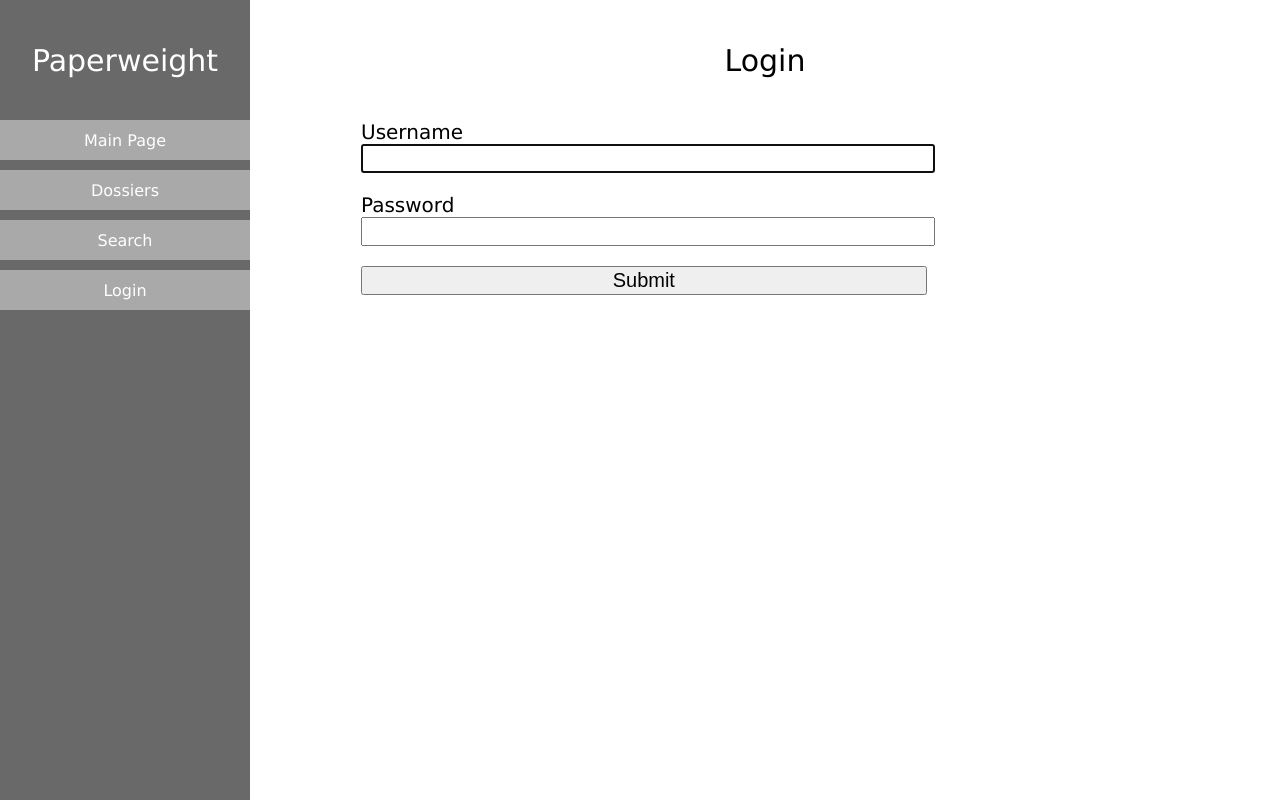
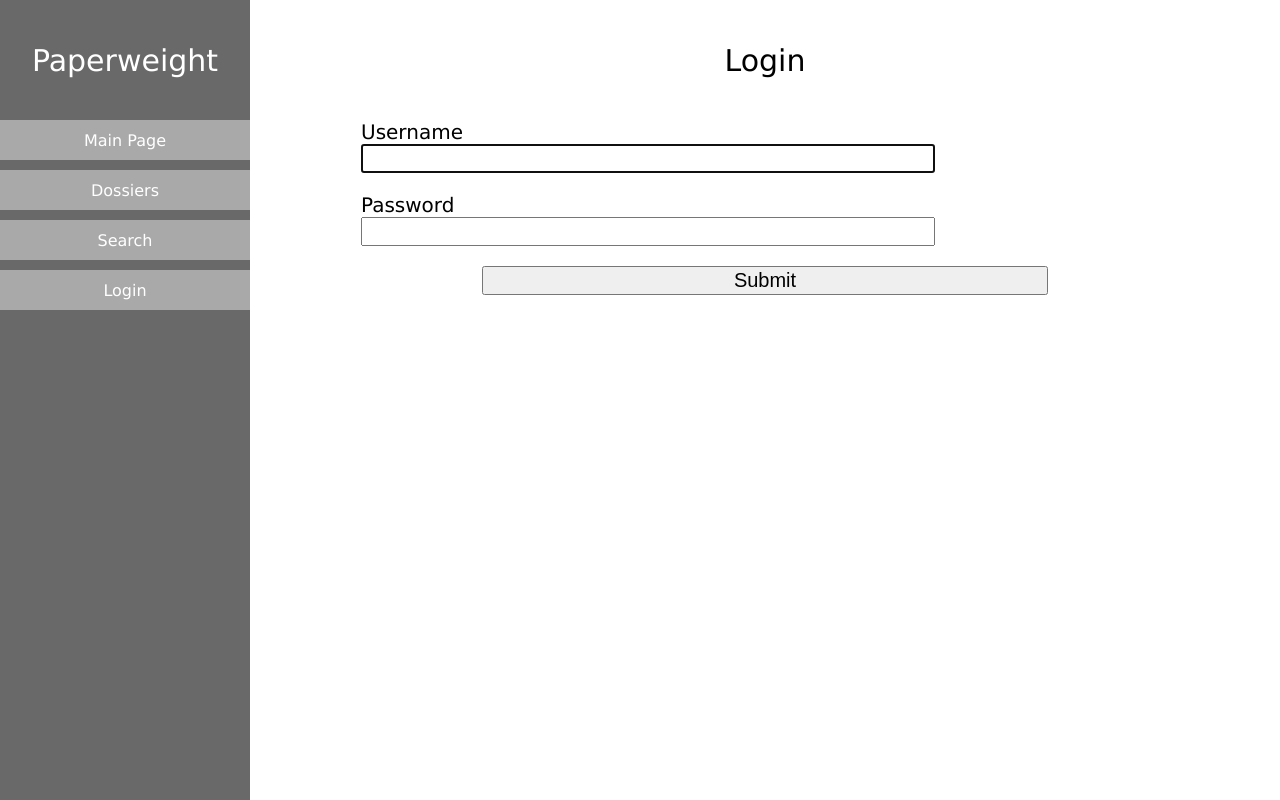
Before and after one commit to luistripa/Paperweight, a Django app: page /registration/login/ in a window 1280 px wide. Run offline with Django 3.2, Linux system fonts and the light colour scheme.

Commit message:
Removed unnecessary flexAlign class and fixed the submit button alignment in the login page

```diff
--- a/templates/registration/login.html
+++ b/templates/registration/login.html
@@ -25,15 +25,15 @@
         <div class="form-container">
             <form method="post">
                 {% csrf_token %}
-                <div class="flexAlign form-input">
+                <div class="form-input">
                     <label>{{ form.username.label }}</label>
                     {{ form.username }}
                 </div>
-                <div class="flexAlign form-input">
+                <div class="form-input">
                     <label>{{ form.password.label }}</label>
                     {{ form.password }}
                 </div>
-                <div class="flexAlign form-input">
+                <div class="form-input" id="submit">
                     <input type="submit" value="Submit">
                 </div>
             </form>
```
